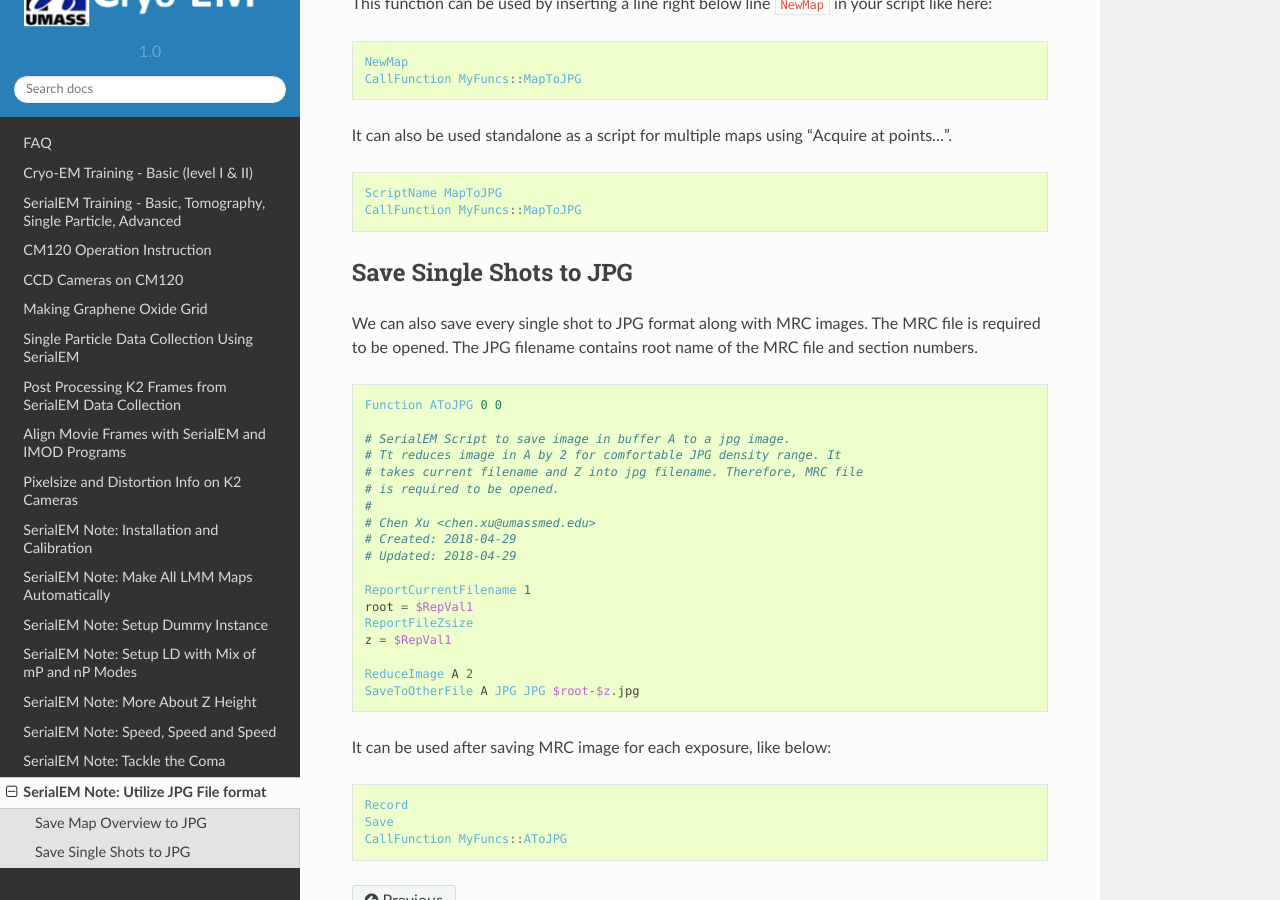
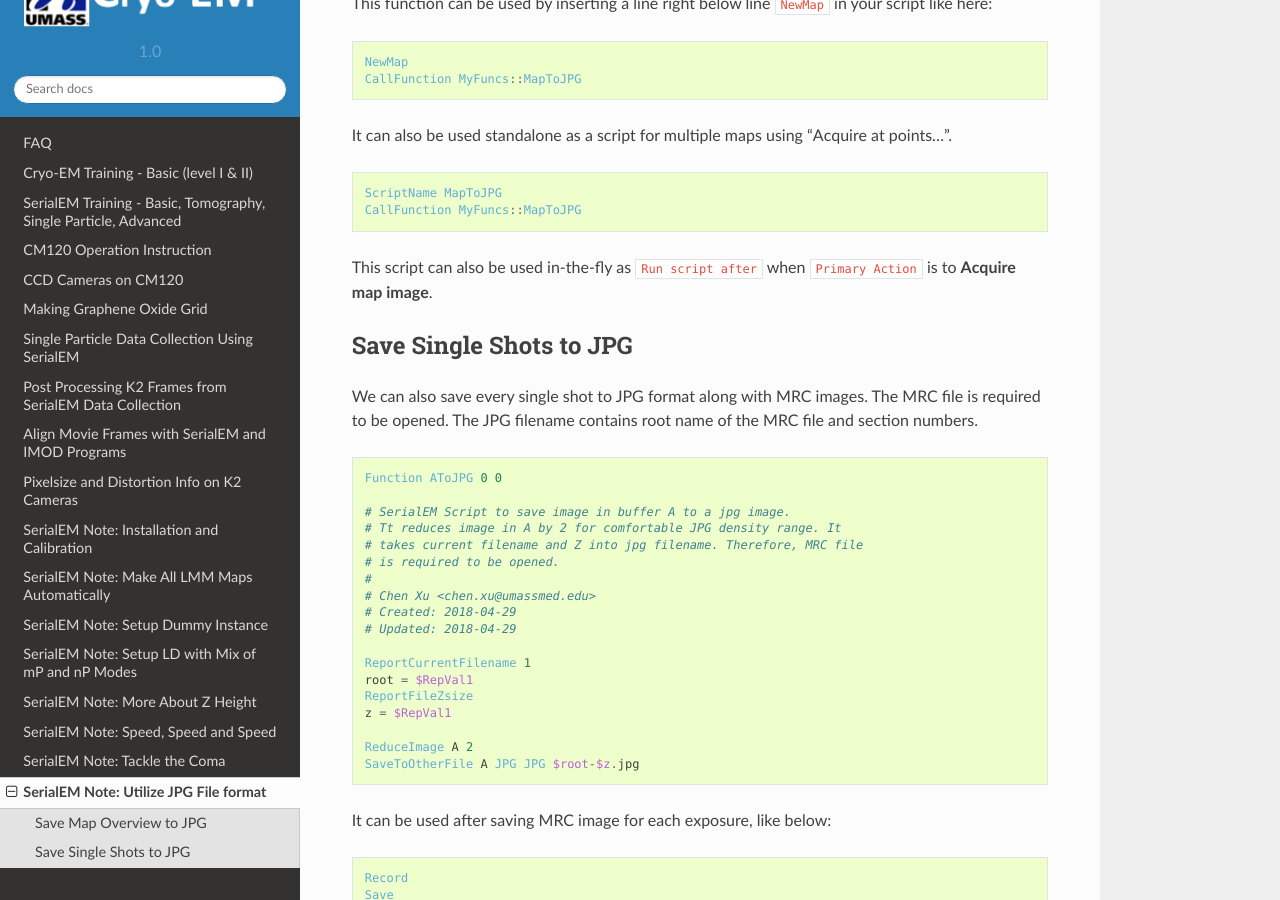
Before and after one commit to xuchen66/sphinx-emdocs, a Sphinx documentation site: the page built from source/serialEM-note-utilize-jpg-file-format.rst, in a window 1280 px wide and 900 px high, scrolled down 1277 px. Built offline with Sphinx 7.4.7 and the Read the Docs theme 2.0.0, drawn with Linux system fonts in a browser that asks for light colours; pages that are not in the unit, such as notebooks, are missing from menus.

Commit message:
Update serialEM-note-utilize-jpg-file-format.rst

```diff
--- a/source/serialEM-note-utilize-jpg-file-format.rst
+++ b/source/serialEM-note-utilize-jpg-file-format.rst
@@ -75,6 +75,8 @@ It can also be used standalone as a script for multiple maps using "Acquire at p
   ScriptName MapToJPG
   CallFunction MyFuncs::MapToJPG
 
+This script can also be used in-the-fly as ``Run script after`` when ``Primary Action`` is to **Acquire map image**.
+
 .. _shot_to_jpg:
 
 Save Single Shots to JPG
```
